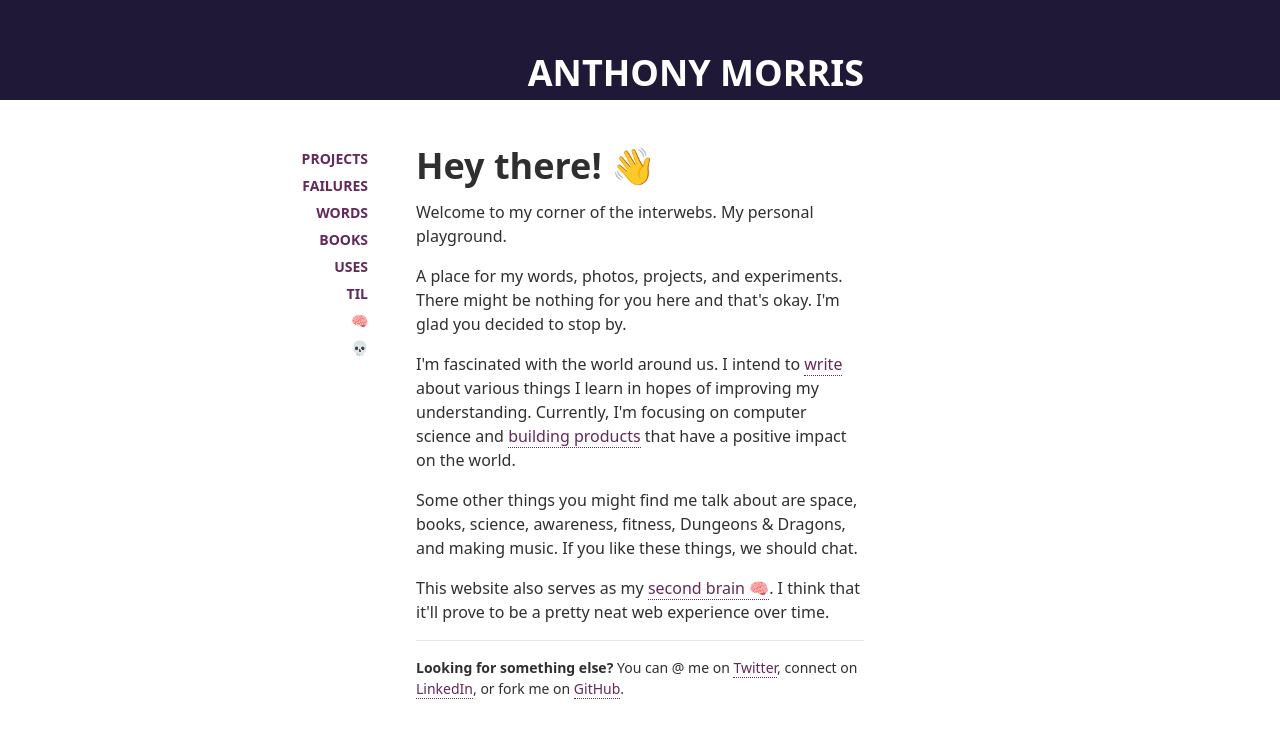
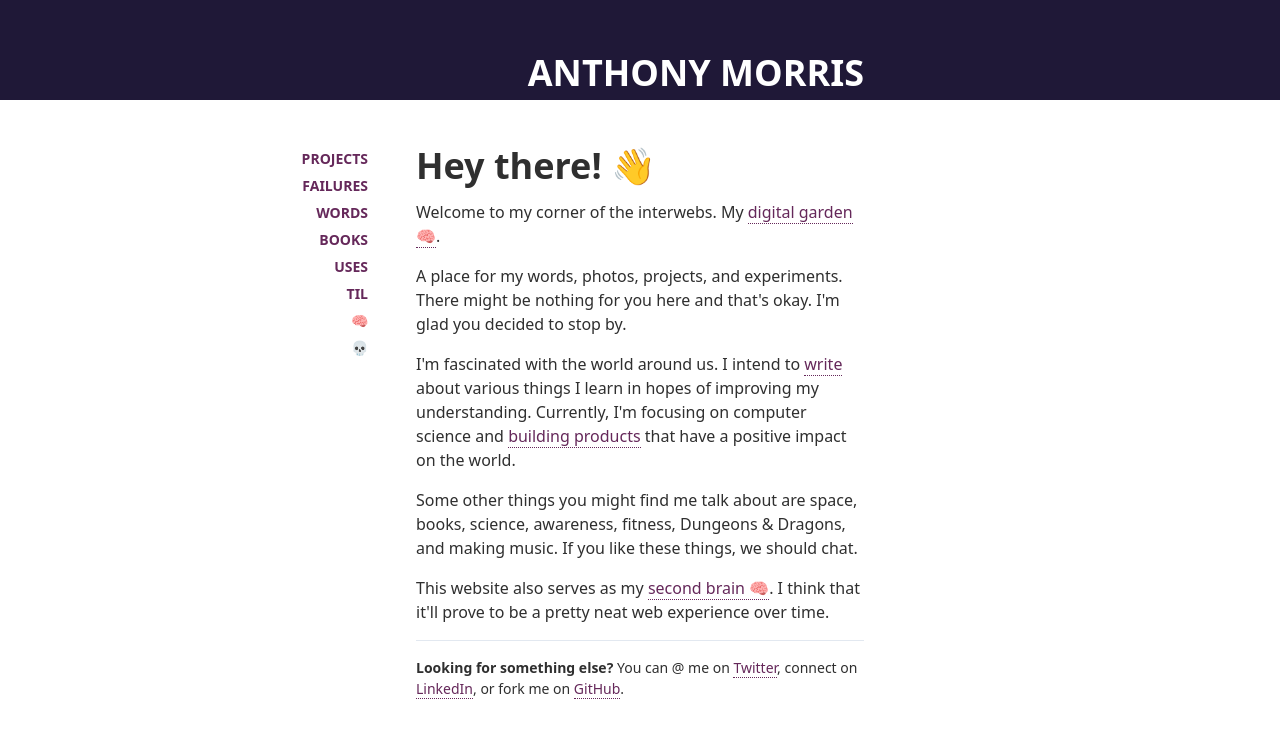
Before and after one commit to amorriscode/anthonymorris.dev, a Next.js app: page / in a window 1280 px wide. Shown: the part 156-894 px from the top of the page. Built offline with nearby package versions, Linux system fonts and the light colour scheme.

Commit message:
Add entry on digital gardens

```diff
--- /dev/null
+++ b/data/second-brain/digital-garden.md
@@ -0,0 +1,13 @@
+# Digital Garden
+
+Digital gardens are places on the web for people to "process, care, and craft" ideas. It's a concept [[Joel Hooks]] [wrote about on his blog](https://joelhooks.com/digital-garden). My website is my digital garden. 🌱
+
+**Do you know of any awesome digital gardens? [Share them with me](https://github.com/amorriscode/anthonymorris.dev/issues/new)!**
+
+## Digital gardens
+
+- [Joel Hooks](https://joelhooks.com/)
+
+[//begin]: # "Autogenerated link references for markdown compatibility"
+[Joel Hooks]: joel-hooks "Joel Hooks"
+[//end]: # "Autogenerated link references"
--- /dev/null
+++ b/data/second-brain/joel-hooks.md
@@ -0,0 +1,5 @@
+# Joel Hooks
+
+- Software developer
+- [Website](https://joelhooks.com/)
+- [@jhooks](https://twitter.com/jhooks)
--- a/data/second-brain/read.md
+++ b/data/second-brain/read.md
@@ -25,4 +25,4 @@ A list of things from around the web that I want to read. For my horrendously la
 - [To design and develop an interactive globe](https://stripe.com/blog/globe)
 - [What will drive computer performance after Moore's Law?](https://www.gwern.net/docs/cs/2020-leiserson.pdf)
 - [What Every Programmer Should Know About Memory](https://www.gwern.net/docs/cs/2007-drepper.pdf)
-- [ Nick Craver - What it takes to run Stack Overflow](https://nickcraver.com/blog/2013/11/22/what-it-takes-to-run-stack-overflow/)
+- [What it takes to run Stack Overflow](https://nickcraver.com/blog/2013/11/22/what-it-takes-to-run-stack-overflow/)
--- a/pages/index.tsx
+++ b/pages/index.tsx
@@ -14,7 +14,13 @@ function Home() {
       <main className="space-y-4">
         <h1 className="leading-none">Hey there! 👋</h1>
 
-        <p>Welcome to my corner of the interwebs. My personal playground.</p>
+        <p>
+          Welcome to my corner of the interwebs. My{" "}
+          <Link href="/second-brain/digital-garden">
+            <a>digital garden 🧠</a>
+          </Link>
+          .
+        </p>
 
         <p>
           A place for my words, photos, projects, and experiments. There might
```
